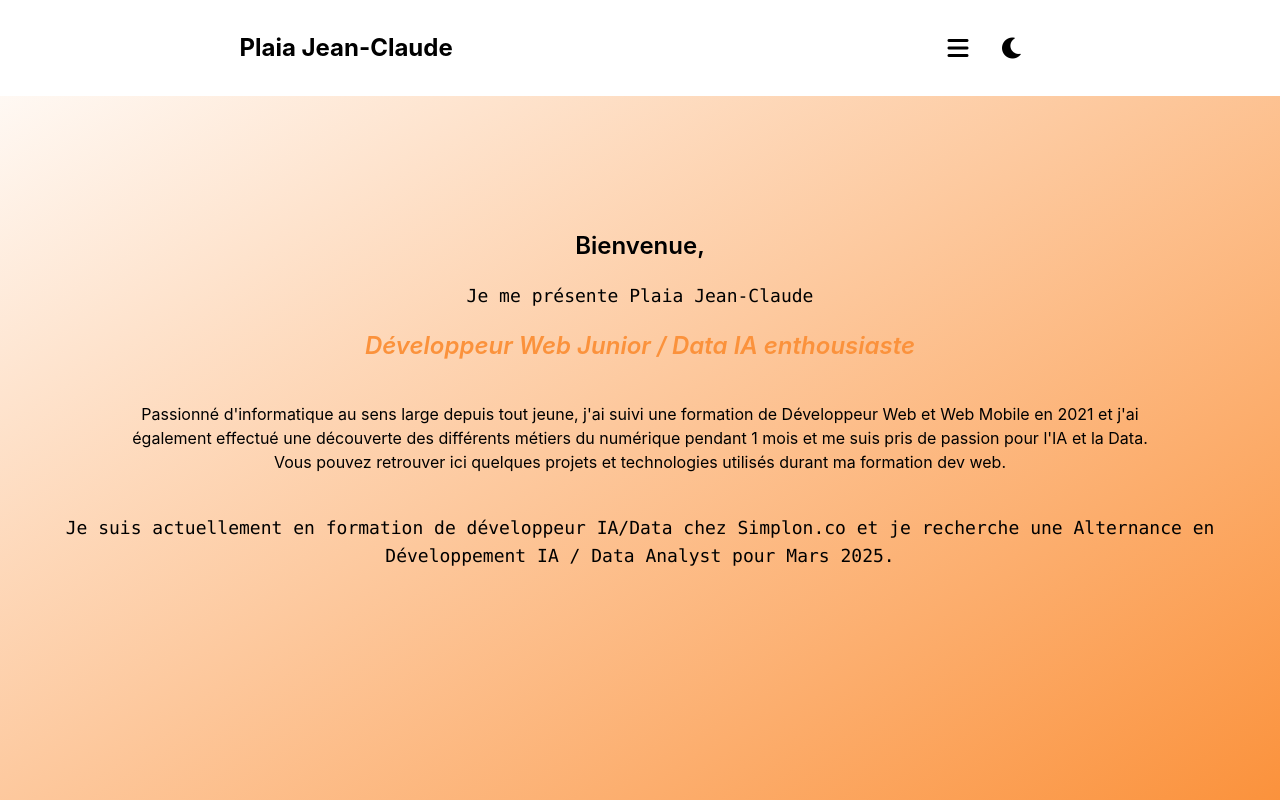
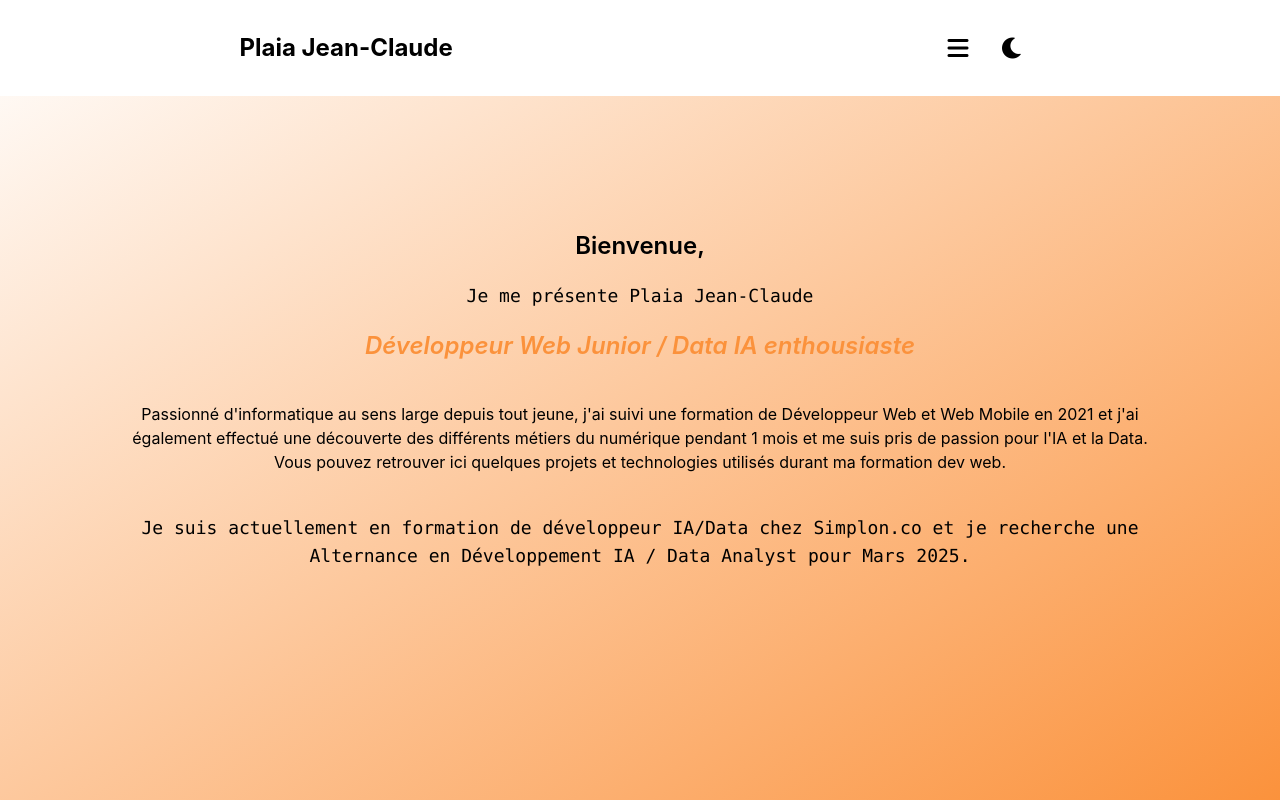
Before and after one commit to Dev-Nago/Portfolio, a React (Create React App) app: page / in a window 1280 px wide. Shown: the top 800 px of the page. Built offline with nearby package versions, Linux system fonts and the light colour scheme.

Commit message:
Update Infos.jsx

```diff
--- a/src/Components/Infos.jsx
+++ b/src/Components/Infos.jsx
@@ -14,7 +14,7 @@ function Infos() {
         <p className="m-5 max-w-5xl">
           Passionné d'informatique au sens large depuis tout jeune, j'ai suivi une formation de Développeur Web et Web Mobile en 2021 et j'ai également effectué une découverte des différents métiers du numérique pendant 1 mois et me suis pris de passion pour l'IA et la Data. Vous pouvez retrouver ici quelques projets et technologies utilisés durant ma formation dev web.
         </p>
-        <p className="font-mono text-lg m-5">Je suis actuellement en formation de développeur IA/Data chez Simplon.co et je recherche une Alternance en Développement IA / Data Analyst pour Mars 2025.</p>
+        <p className="font-mono text-lg m-5 max-w-5xl">Je suis actuellement en formation de développeur IA/Data chez Simplon.co et je recherche une Alternance en Développement IA / Data Analyst pour Mars 2025.</p>
       </div>
     </div>
   );
```
